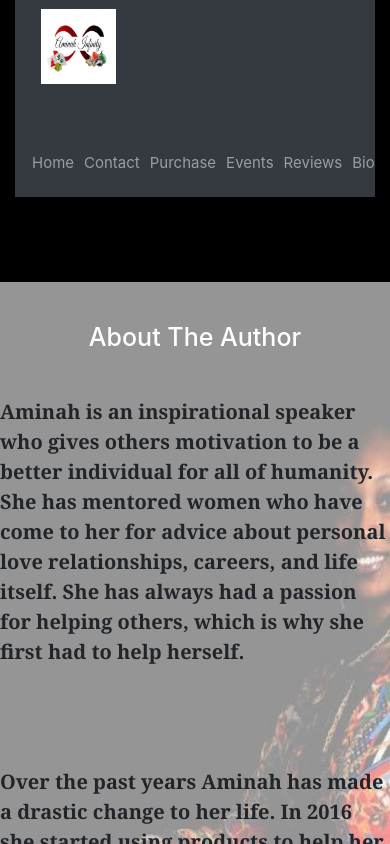
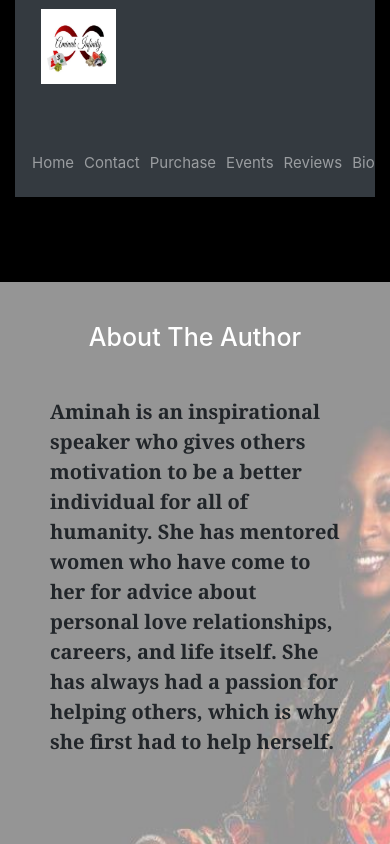
Before and after one commit to jjamaltwin/elementsofinfinity, a React (Create React App) app: page /bio in a window 390 px wide. Shown: the top 844 px of the page. Built offline with nearby package versions, Linux system fonts and the light colour scheme; a web font is replaced by a local one.

Commit message:
mobile design

```diff
--- a/src/App.css
+++ b/src/App.css
@@ -582,6 +582,7 @@ input[type="submit"] {
 }
 .biowrap {
 
+
 }
 
 
@@ -589,6 +590,11 @@ input[type="submit"] {
 .bio {
   height: auto;
   padding: 0rem 0rem;
+  padding-left: 5rem;
+  padding-right: 5rem;
+
+
+
 
 
 }
```
